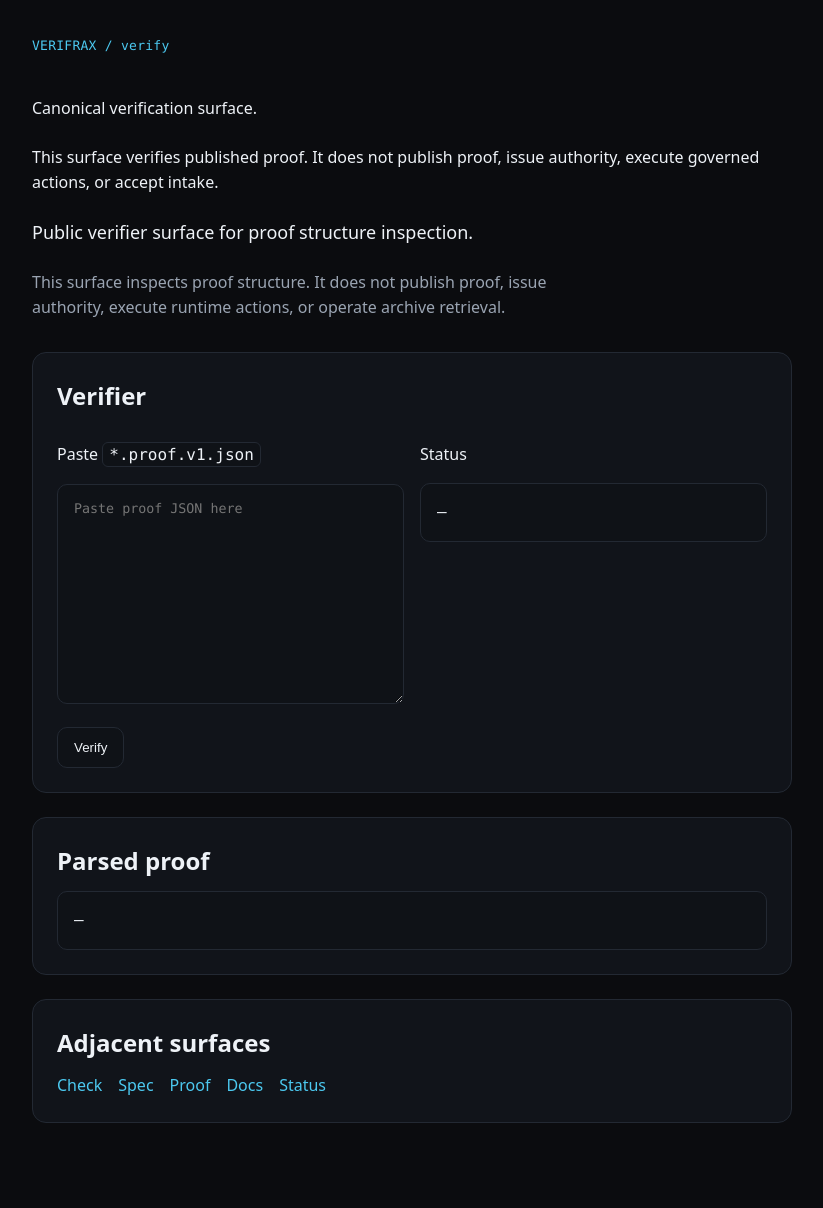
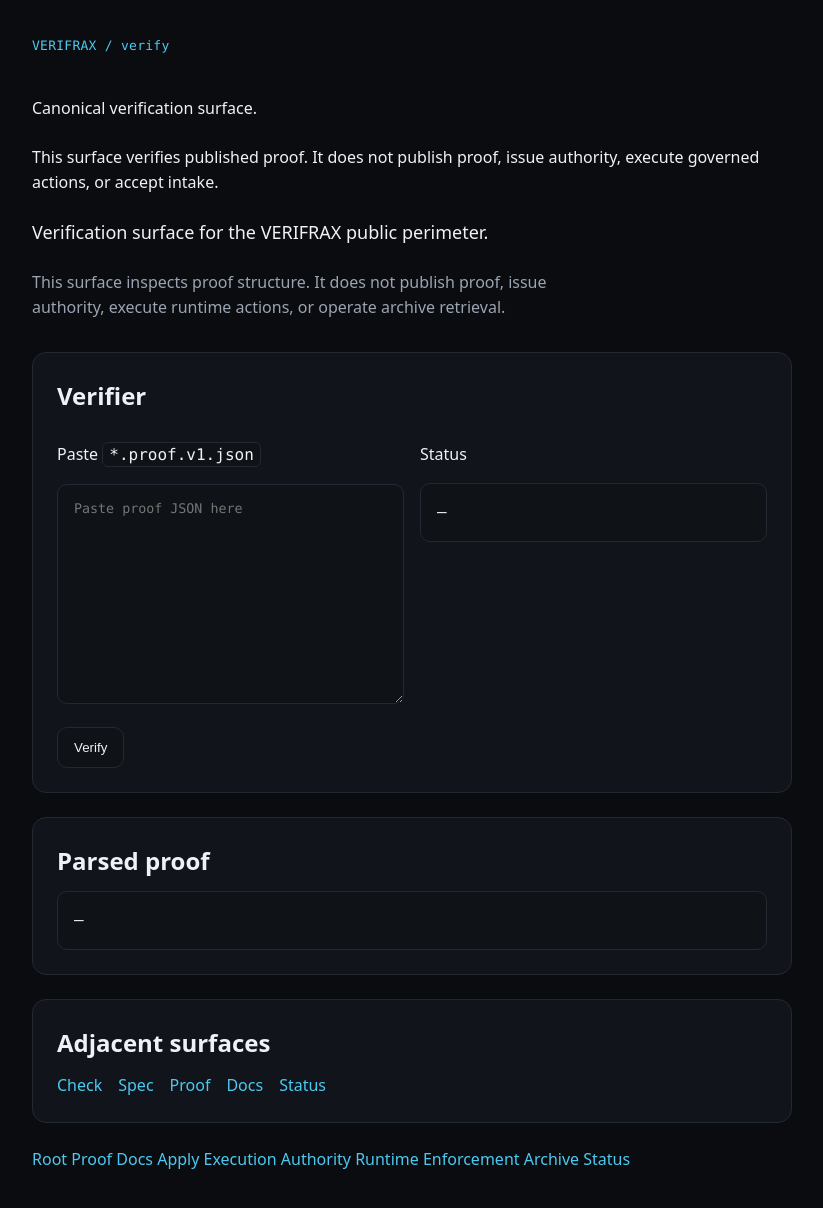
Before and after one commit to Verifrax/VERIFRAX-verify, a website: page index.html in a window 1280 px wide. Shown: the whole page, without its empty margins (228-1051 px from the left). Before the commit the page ends 1187 px from the top, so only its background shows below. Drawn offline with Linux system fonts and the light colour scheme.

Commit message:
Realign verify host surface (#34)

```diff
--- a/index.html
+++ b/index.html
@@ -4,7 +4,7 @@
   <meta charset="utf-8">
   <meta name="viewport" content="width=device-width,initial-scale=1">
   <title>VERIFRAX Verify</title>
-  <meta name="description" content="Public verifier surface for proof structure inspection.">
+  <meta name="description" content="Verification surface for the VERIFRAX public perimeter.">
   <style>
     @import url("./surface-system/shell/base.css");
     textarea{width:100%;min-height:220px;font-family:var(--vf-font-mono);background:var(--vf-panel-2);color:var(--vf-text);border:1px solid var(--vf-line);border-radius:var(--vf-radius-2);padding:var(--vf-space-4)}
@@ -19,7 +19,7 @@
 
 <p>Canonical verification surface.</p>
 <p>This surface verifies published proof. It does not publish proof, issue authority, execute governed actions, or accept intake.</p>
-    <p class="surface-role">Public verifier surface for proof structure inspection.</p>
+    <p class="surface-role">Verification surface for the VERIFRAX public perimeter.</p>
     <p class="surface-boundary">This surface inspects proof structure. It does not publish proof, issue authority, execute runtime actions, or operate archive retrieval.</p>
 
     <section class="panel">
@@ -52,6 +52,19 @@
         <a href="https://status.verifrax.net/">Status</a>
       </div>
     </section>
+
+    <div class="pills">
+        <a href="https://www.verifrax.net/">Root</a>
+        <a href="https://proof.verifrax.net/">Proof</a>
+        <a href="https://docs.verifrax.net/">Docs</a>
+        <a href="https://apply.verifrax.net/">Apply</a>
+        <a href="https://api.verifrax.net/">Execution</a>
+        <a href="https://auctoriseal.verifrax.net/">Authority</a>
+        <a href="https://corpiform.verifrax.net/">Runtime</a>
+        <a href="https://cicullis.verifrax.net/">Enforcement</a>
+        <a href="https://sigillarium.verifrax.net/">Archive</a>
+        <a href="https://status.verifrax.net/">Status</a>
+    </div>
   </main>
 
   <script>
```
Also changed, not shown: 404.html (+2 -2 lines), surface-preview/404.html (+2 -2 lines), surface-preview/index.html (+2 -2 lines), surface.host.json (+9 -5 lines), dist/index.html.
